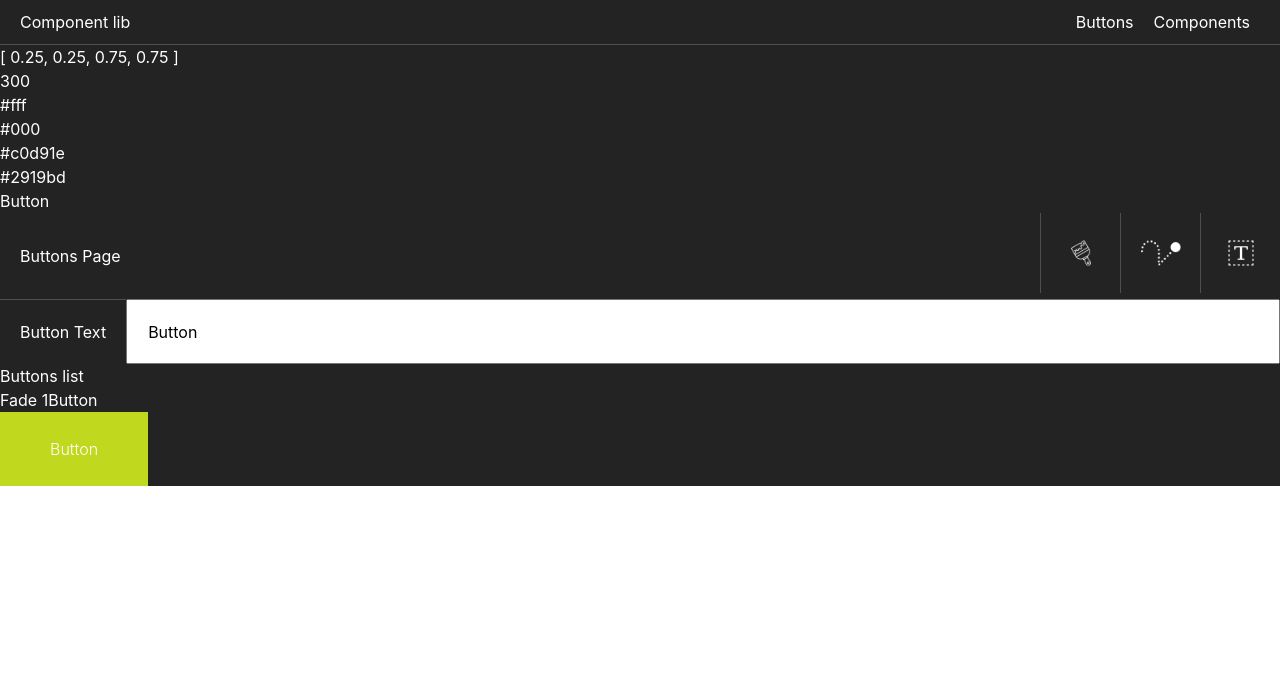
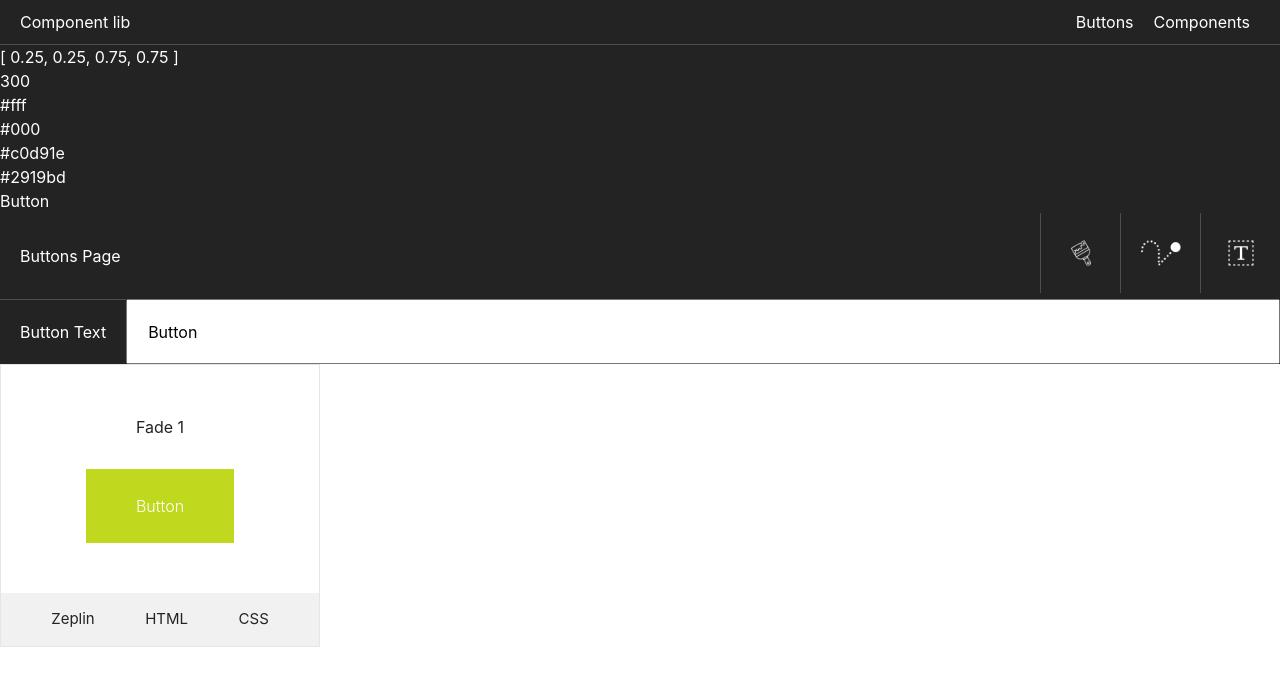
Before and after one commit to chris2733/complibrary, a Vue app in the folder componentlib/: page / in a window 1280 px wide. Shown: the top 686 px of the page. Built offline with nearby package versions, Linux system fonts and the light colour scheme.

Commit message:
Fixing button text, adding css str, adding clipboard bar

```diff
--- /dev/null
+++ b/componentlib/src/components/ButtonDataBar.vue
@@ -0,0 +1,54 @@
+<template>
+	<div class="buttonBar">
+		<button>Zeplin</button>
+		<button>HTML</button>
+		<button>CSS</button>
+	</div>
+</template>
+
+<script>
+export default {
+	data() {
+		return {};
+	},
+	methods: {},
+};
+</script>
+
+<style lang="scss">
+.buttonBar {
+	position: relative;
+	bottom: 0;
+	width: 100%;
+	left: 0;
+	display: flex;
+	justify-content: space-around;
+	padding: 15px 25px;
+	background: #f1f1f1;
+    margin: 50px 0 0 0;
+	button {
+		position: relative;
+		color: #232323;
+		font-weight: 400;
+		font-size: 15px;
+		transition: all 0.3s ease;
+		&::before {
+			content: "Copied!";
+			position: absolute;
+            top: -15px;
+			left: 50%;
+			background: #0096c7;
+			color: #fff;
+			padding: 7px;
+			border-radius: 7px;
+            transform: translate(-50%,0);
+            transition: all 0.3s cubic-bezier(0.85, 0, 0.15, 1);
+            z-index: -1;
+		}
+		&:hover,
+		&:focus {
+			color: #0096c7;
+		}
+	}
+}
+</style>
--- a/componentlib/src/components/ButtonList.vue
+++ b/componentlib/src/components/ButtonList.vue
@@ -1,9 +1,11 @@
 <template>
-	<section>
-		<p>Buttons list</p>
-		<div class="container-fluid">
-			<div class="row">
-				<button1 :button-data="buttonData" :all-button-style="allButtonStyle"></button1>
+	<section class="buttonsList" :style="cssVars">
+		<div class="container-fluid p-0">
+			<div class="row no-gutters">
+				<button1
+					:button-data="buttonData"
+					:all-button-style="allButtonStyle"
+				></button1>
 			</div>
 		</div>
 	</section>
@@ -13,22 +15,45 @@
 import button1 from "./buttons/Button1.vue";
 
 export default {
-    props: ['buttonData'],
+	props: ["buttonData"],
 	components: {
 		button1: button1,
 	},
 	data() {
 		return {
-            allButtonStyle: {
-                padding: '25px 50px',
-            }
+			allButtonStyle: {
+				padding: "25px 50px",
+			},
 		};
 	},
-	computed: {},
+	computed: {
+		cssVars() {
+			return {
+				"--text-col": '#232323',
+				"--background": '#ffffff',
+			};
+		},
+	},
 	mounted() {},
 	methods: {},
 };
 </script>
 
 <!-- Add "scoped" attribute to limit CSS to this component only -->
-<style scoped lang="scss"></style>
+<style lang="scss">
+.buttonsList {
+	background: var(--background);
+	color: var(--text-col);
+}
+.buttonWrap {
+	position: relative;
+	text-align: center;
+	padding: 50px 0 0 0;
+	border: 1px solid rgba(0, 0, 0, 0.1);
+	z-index: 1;
+	&-title {
+		color: var(--text-col);
+		margin: 0 0 30px 0;
+	}
+}
+</style>
--- a/componentlib/src/components/buttons/Button1.vue
+++ b/componentlib/src/components/buttons/Button1.vue
@@ -1,25 +1,51 @@
 <template>
-    <div class="buttonWrap">
-        <h3>{{ buttonName }}{{this.buttonData.text}}</h3>
+    <div class="col-12 col-sm-6 col-md-4 col-lg-3">
+        <div class="buttonWrap">
+            <h3 class="buttonWrap-title">{{ buttonName }}</h3>
             <div class="button" v-html="buttonHTML" :style="cssVars">
+            </div>
+            <buttons-data-bar></buttons-data-bar>
         </div>
     </div>
 </template>
 
 
 <script>
+import buttonsDataBar from "../ButtonDataBar.vue";
 export default {
 	props: ["buttonData", "allButtonStyle"],
+    components: {
+		"buttons-data-bar": buttonsDataBar,
+	},
 	data() {
 		return {
             buttonName: "Fade 1",
 		};
 	},
 	computed: {
+        buttonTextCheck() {
+            return this.buttonData.text ? this.buttonData.text : 'Placeholder';
+        },
         buttonHTML() {
             return `<button>
-    <span>${this.buttonData.text ? this.buttonData.text : 'Placeholder' }</span>
+    <span>${this.buttonTextCheck}</span>
 </button>`
+        },
+        buttonCSS() {
+            return `display: inline-block;
+background: ${this.cssVars["--text-col"]};
+outline: none;
+padding: ${this.cssVars["--padding"]};
+cursor: pointer;
+font-weight: 300;
+letter-spacing: 0px;
+transition: ${this.cssVars["--transition"]};
+color: ${this.cssVars["--text-col"]};
+border-radius: 0px;
+&:hover {
+    background: ${this.cssVars["--secondary-col"]};
+    color: ${this.cssVars["--text-hover-col"]};
+}`
         },
         cssVars() {
             return {
@@ -34,6 +60,8 @@ export default {
         }
     },
 	methods: {},
+    mounted() {
+    }
 };
 </script>
 
```
